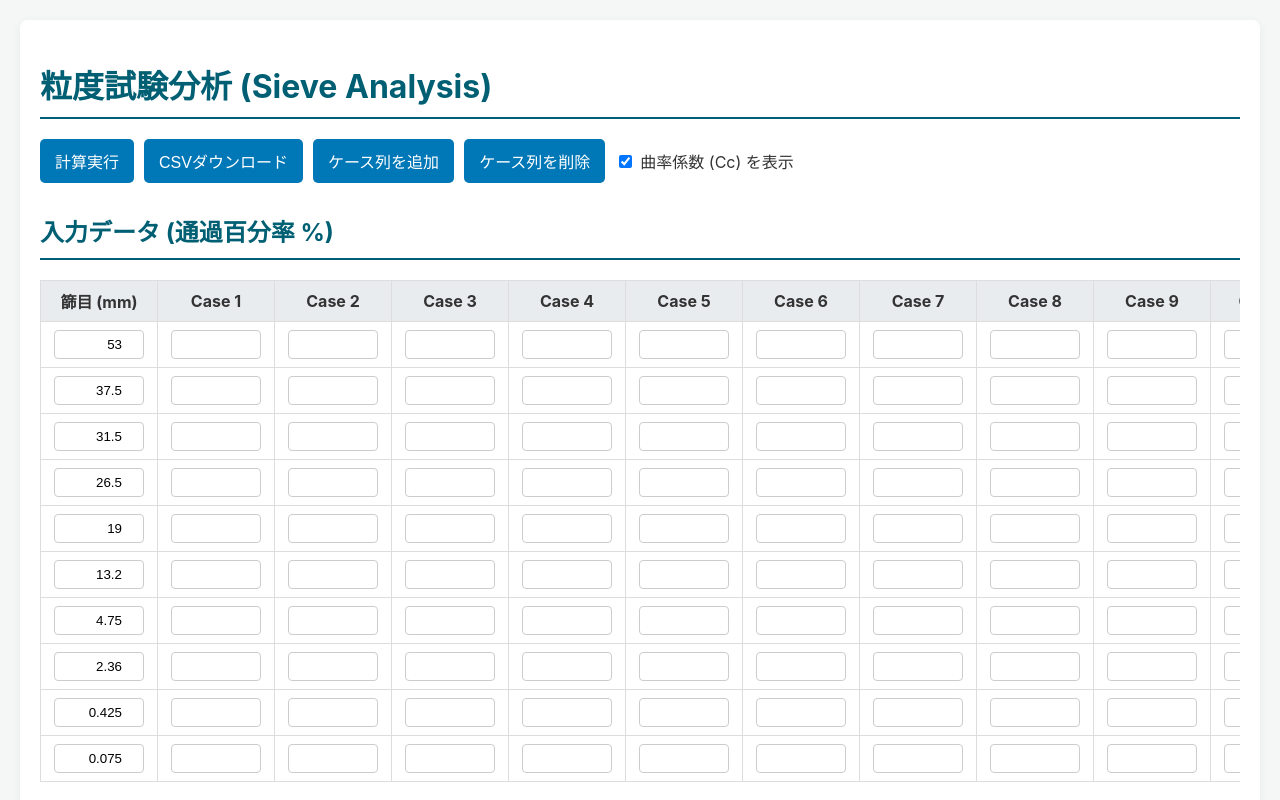
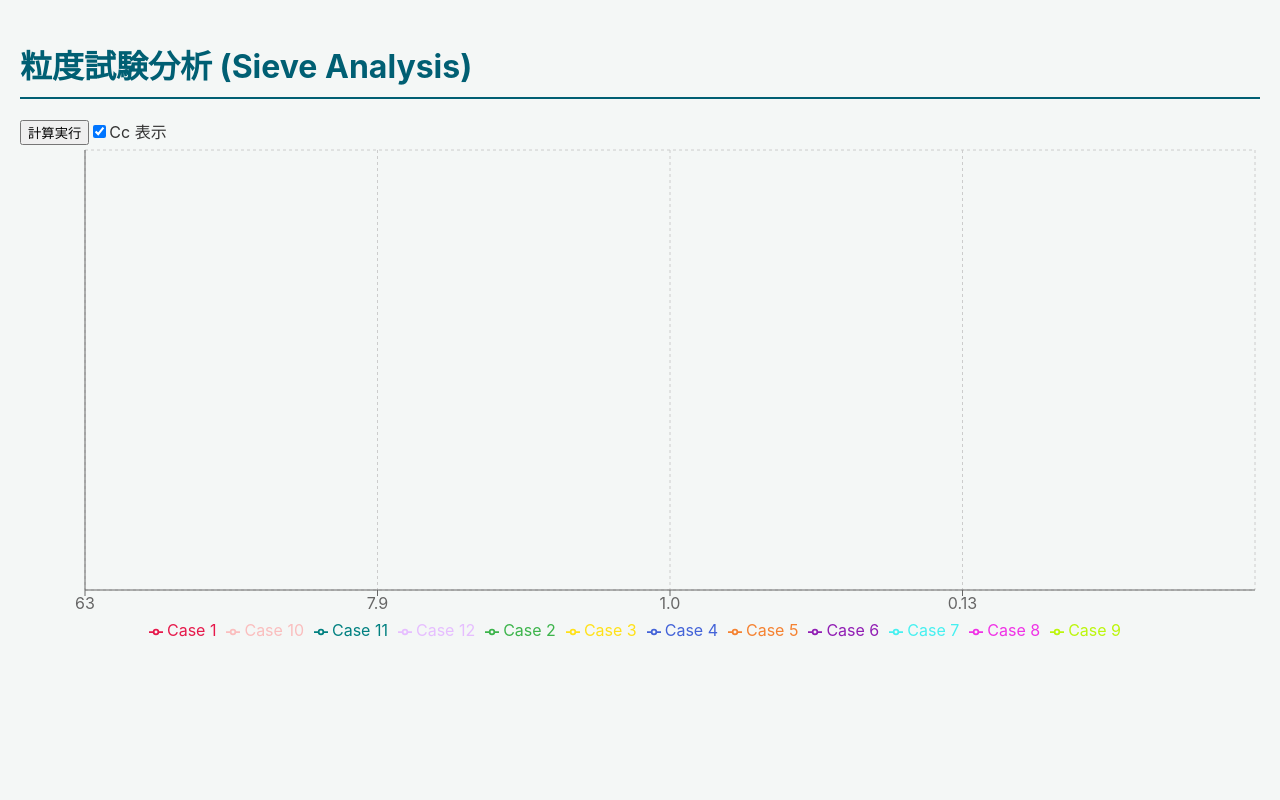
Before and after one commit to kanacyu99/KINTOUKEISUU, a React (Vite) app in the folder sieve-analysis-app/: page / in a window 1280 px wide. Shown: the top 800 px of the page. Built offline with nearby package versions, Linux system fonts and the light colour scheme.

Commit message:
Update App.tsx

```diff
--- a/sieve-analysis-app/src/App.tsx
+++ b/sieve-analysis-app/src/App.tsx
@@ -12,7 +12,9 @@ import {
   ResponsiveContainer,
 } from 'recharts';
 
-// Type definitions
+/* =========================
+   型定義
+========================= */
 type SieveData = {
   sieveSize: number;
   [key: string]: number | string;
@@ -33,13 +35,15 @@ type ValidationMessage = {
   message: string;
   type: 'error' | 'warning';
 };
-// Workaround for Recharts typing issues, since TooltipProps seems broken in the current version
+
+/* =========================
+   Tooltip 用ワークアラウンド
+========================= */
 interface CustomTooltipPayload {
   name: string;
   value: number;
   dataKey?: string;
   color?: string;
-  payload?: object; // Add other potential properties to be safe
 }
 
 interface CustomTooltipProps {
@@ -48,379 +52,183 @@ interface CustomTooltipProps {
   label?: number | string;
 }
 
-// Custom Tooltip Component
 const CustomTooltip = ({ active, payload, label }: CustomTooltipProps) => {
   if (active && payload && payload.length && typeof label === 'number') {
-    // Reverse the log transformation to get the original sieve size
     const originalSieveSize = Math.pow(10, label);
 
     return (
       <div className="custom-tooltip">
-        <p className="label">{`粒径: ${originalSieveSize.toFixed(3)} mm`}</p>
-        {payload.map((pld) => {
-          // Only show tooltip for cases with actual data for this point
-          if (pld.value !== null && pld.value !== undefined && pld.dataKey) {
-            return (
-              <p key={pld.dataKey} style={{ color: pld.color }}>
-                {`${pld.dataKey}: ${Number(pld.value).toFixed(2)}%`}
+        <p>{`粒径: ${originalSieveSize.toFixed(3)} mm`}</p>
+        {payload.map(p =>
+          p.dataKey ? (
+            <p key={p.dataKey} style={{ color: p.color }}>
+              {`${p.dataKey}: ${Number(p.value).toFixed(2)} %`}
             </p>
-            );
-          }
-          return null;
-        })}
+          ) : null
+        )}
       </div>
     );
   }
   return null;
 };
 
-
-// Initial data
-const initialSieveSizes: number[] = [53, 37.5, 31.5, 26.5, 19, 13.2, 4.75, 2.36, 0.425, 0.075];
-const initialCases: string[] = Array.from({ length: 12 }, (_, i) => `Case ${i + 1}`);
+/* =========================
+   初期データ
+========================= */
+const initialSieveSizes = [53, 37.5, 31.5, 26.5, 19, 13.2, 4.75, 2.36, 0.425, 0.075];
+const initialCases = Array.from({ length: 12 }, (_, i) => `Case ${i + 1}`);
 
 const initialSieveData: SieveData[] = initialSieveSizes.map(size => ({
   sieveSize: size,
-  ...initialCases.reduce((acc, caseName) => ({ ...acc, [caseName]: '' }), {})
+  ...initialCases.reduce((acc, c) => ({ ...acc, [c]: '' }), {}),
 }));
 
 const chartColors = [
   '#e6194B', '#3cb44b', '#ffe119', '#4363d8', '#f58231', '#911eb4',
   '#46f0f0', '#f032e6', '#bcf60c', '#fabebe', '#008080', '#e6beff',
-  '#9A6324', '#fffac8', '#800000', '#aaffc3', '#808080', '#ffd8b1',
-  '#000075', '#a9a9a9'
 ];
 
+/* =========================
+   App
+========================= */
 function App() {
   const [sieveData, setSieveData] = useState<SieveData[]>(initialSieveData);
   const [cases, setCases] = useState<string[]>(initialCases);
   const [results, setResults] = useState<ResultData[]>([]);
-  const [validationMessages, setValidationMessages] = useState<ValidationMessage[]>([]);
-  const [showCc, setShowCc] = useState<boolean>(true);
-  const [visibleCases, setVisibleCases] = useState<Record<string, boolean>>(
-    initialCases.reduce((acc, caseName) => ({ ...acc, [caseName]: true }), {})
+  const [messages, setMessages] = useState<ValidationMessage[]>([]);
+  const [showCc, setShowCc] = useState(true);
+  const [visible, setVisible] = useState<Record<string, boolean>>(
+    initialCases.reduce((a, c) => ({ ...a, [c]: true }), {})
   );
 
   const handleLegendClick = (e: LegendPayload) => {
-    const key = e.dataKey;
-    // The dataKey can be a function, but we only care about strings
-    if (typeof key === 'string') {
-      setVisibleCases(prev => ({ ...prev, [key]: !prev[key] }));
+    if (typeof e.dataKey === 'string') {
+      setVisible(v => ({ ...v, [e.dataKey as string]: !v[e.dataKey as string] }));
     }
   };
 
-  const handleInputChange = (rowIndex: number, caseName: string, value: string) => {
-    const newData = [...sieveData];
-    newData[rowIndex] = { ...newData[rowIndex], [caseName]: value };
-    setSieveData(newData);
-    validateData(newData);
-  };
+  const validate = (data: SieveData[]) => {
+    const errs: ValidationMessage[] = [];
+    const sorted = [...data].sort((a, b) => b.sieveSize - a.sieveSize);
 
-  const handleSieveSizeChange = (rowIndex: number, value: string) => {
-    const newData = [...sieveData];
-    const newSize = parseFloat(value);
-    newData[rowIndex].sieveSize = isNaN(newSize) ? 0 : newSize;
-    newData.sort((a, b) => b.sieveSize - a.sieveSize);
-    setSieveData(newData);
-    validateData(newData);
-  };
+    cases.forEach(c => {
+      let prev: number | null = null;
+      sorted.forEach(row => {
+        const idx = data.findIndex(d => d.sieveSize === row.sieveSize);
+        const v = parseFloat(row[c] as string);
+        if (isNaN(v)) return;
 
-  const validateData = (data: SieveData[]) => {
-    const messages: ValidationMessage[] = [];
-    const sortedData = [...data].sort((a, b) => b.sieveSize - a.sieveSize);
-
-    cases.forEach(caseName => {
-      let lastValue: number | null = null;
-      sortedData.forEach(row => {
-        const originalRowIndex = data.findIndex(d => d.sieveSize === row.sieveSize);
-        const valueStr = row[caseName] as string;
-        if (!valueStr || valueStr.trim() === '') {
-          // Reset lastValue for the next valid point in the same case
-          // lastValue = null; // This logic might be too strict if we allow gaps. Let's keep it simple.
-          return;
+        if (v < 0 || v > 100) {
+          errs.push({ rowIndex: idx, caseName: c, message: '0–100のみ', type: 'error' });
         }
-        const value = parseFloat(valueStr);
-        if (isNaN(value) || value < 0 || value > 100) {
-          messages.push({ rowIndex: originalRowIndex, caseName, message: `0-100の値を入力`, type: 'error' });
-        } else { // Only check for monotonic decrease if the value is valid
-            if (lastValue !== null && value > lastValue) {
-              messages.push({ rowIndex: originalRowIndex, caseName, message: `単調減少違反`, type: 'warning' });
+        if (prev !== null && v > prev) {
+          errs.push({ rowIndex: idx, caseName: c, message: '単調減少違反', type: 'warning' });
         }
-             lastValue = value;
-        }
+        prev = v;
       });
     });
 
-    setValidationMessages(messages);
-    return !messages.some(msg => msg.type === 'error');
+    setMessages(errs);
+    return !errs.some(e => e.type === 'error');
   };
-  const getDValue = (data: { passing: number; sieveSize: number }[], targetPercentage: number): number | string => {
-    // Ensure data is sorted by sieve size descending (largest first)
-    const sortedBySize = [...data].sort((a, b) => b.sieveSize - a.sieveSize);
 
-    // Then sort by passing percentage ascending for interpolation logic
-    const sortedByPassing = [...sortedBySize].sort((a, b) => a.passing - b.passing);
+  const getD = (data: { sieveSize: number; passing: number }[], target: number) => {
+    const s = [...data].sort((a, b) => a.passing - b.passing);
+    if (s.length < 2) return 'N/A';
+    if (target < s[0].passing || target > s[s.length - 1].passing) return '範囲外';
 
-    if (sortedByPassing.length < 2) return "データ不足";
-
-    // Check if target is outside the range of measured percentages
-    const minPassing = sortedByPassing[0].passing;
-    const maxPassing = sortedByPassing[sortedByPassing.length - 1].passing;
-    if (targetPercentage < minPassing || targetPercentage > maxPassing) {
-        return "範囲外";
+    let p1 = s[0], p2 = s[s.length - 1];
+    for (let i = 0; i < s.length; i++) {
+      if (s[i].passing <= target) p1 = s[i];
+      if (s[i].passing >= target) { p2 = s[i]; break; }
     }
 
-    // Find the two points to interpolate between
-    let p1: { passing: number; sieveSize: number } | null = null;
-    let p2: { passing: number; sieveSize: number } | null = null;
-    for (let i = 0; i < sortedByPassing.length; i++) {
-        if (sortedByPassing[i].passing <= targetPercentage) {
-            p1 = sortedByPassing[i];
-        }
-        if (sortedByPassing[i].passing >= targetPercentage && p2 === null) {
-            p2 = sortedByPassing[i];
-        }
-    }
-
-    // If target is exactly one of the points
-    if (p1 && p1.passing === targetPercentage) return p1.sieveSize;
-    if (p2 && p2.passing === targetPercentage) return p2.sieveSize;
-
-    if (!p1 || !p2 || p1 === p2) {
-        // This can happen if all points are on one side of the target,
-        // which should be caught by the range check, but as a fallback:
-        return "計算不可";
-    }
-
-    // Log-linear interpolation
-    const logD1 = Math.log10(p1.sieveSize);
-    const logD2 = Math.log10(p2.sieveSize);
-
-    if (p2.passing === p1.passing) {
-        return p1.sieveSize; // Avoid division by zero
-    }
-
-    const logD = logD1 + (logD2 - logD1) * (targetPercentage - p1.passing) / (p2.passing - p1.passing);
+    const logD =
+      Math.log10(p1.sieveSize) +
+      (Math.log10(p2.sieveSize) - Math.log10(p1.sieveSize)) *
+      ((target - p1.passing) / (p2.passing - p1.passing));
 
     return Math.pow(10, logD);
   };
 
-  const handleCalculate = () => {
-    if (!validateData(sieveData)) {
-      alert("入力エラーがあります。計算を実行する前に修正してください。");
+  const calculate = () => {
+    if (!validate(sieveData)) {
+      alert('入力エラーがあります');
       return;
     }
-    const newResults: ResultData[] = cases.map(caseName => {
-      const validData = sieveData
-        .map(row => ({
-          sieveSize: row.sieveSize,
-          passing: parseFloat(row[caseName] as string),
-        }))
-        .filter(item => !isNaN(item.passing) && item.sieveSize > 0);
 
-      if (validData.length < 2) {
-        return { caseName, D10: "N/A", D30: "N/A", D60: "N/A", Cu: "N/A", Cc: "N/A" };
-      }
+    setResults(
+      cases.map(c => {
+        const d = sieveData
+          .map(r => ({ sieveSize: r.sieveSize, passing: parseFloat(r[c] as string) }))
+          .filter(v => !isNaN(v.passing) && v.sieveSize > 0);
 
-      const D10 = getDValue(validData, 10);
-      const D30 = getDValue(validData, 30);
-      const D60 = getDValue(validData, 60);
+        if (d.length < 2) return { caseName: c, D10: 'N/A', D30: 'N/A', D60: 'N/A', Cu: 'N/A', Cc: 'N/A' };
 
-      let Cu: number | string = "N/A";
-      let Cc: number | string = "N/A";
+        const D10 = getD(d, 10);
+        const D30 = getD(d, 30);
+        const D60 = getD(d, 60);
 
-      if (typeof D10 === 'number' && typeof D60 === 'number' && D10 > 0) {
-        Cu = D60 / D10;
-        if (typeof D30 === 'number') {
-          Cc = (D30 * D30) / (D10 * D60);
-        }
-      }
+        const Cu = typeof D10 === 'number' && typeof D60 === 'number' ? D60 / D10 : 'N/A';
+        const Cc =
+          typeof D10 === 'number' && typeof D30 === 'number' && typeof D60 === 'number'
+            ? (D30 * D30) / (D10 * D60)
+            : 'N/A';
 
-      return { caseName, D10, D30, D60, Cu, Cc };
-    });
-    setResults(newResults);
+        return { caseName: c, D10, D30, D60, Cu, Cc };
+      })
+    );
   };
 
-  const handleAddCase = () => {
-    const newCaseName = `Case ${cases.length + 1}`;
-    setCases([...cases, newCaseName]);
-    setSieveData(sieveData.map(row => ({...row, [newCaseName]: ''})));
-    setVisibleCases({...visibleCases, [newCaseName]: true });
+  const chartData = useMemo(() => {
+    return sieveData
+      .map(r => {
+        const row: any = {
+          sieveSize: r.sieveSize,
+          logSieveSize: r.sieveSize > 0 ? Math.log10(r.sieveSize) : null,
         };
-
-  const handleRemoveCase = () => {
-    if (cases.length <= 1) return;
-    const lastCaseName = cases.pop()!;
-    setCases([...cases]);
-    setSieveData(sieveData.map(row => {
-      const newRow = {...row};
-      delete newRow[lastCaseName];
-      return newRow;
-    }));
-    const newVisibleCases = {...visibleCases};
-    delete newVisibleCases[lastCaseName];
-    setVisibleCases(newVisibleCases);
-  };
-
-  const handleDownloadCsv = () => {
-    const csvData = Papa.unparse({
-      fields: ['Sieve Size (mm)', ...cases],
-      data: sieveData
-    }) + '\n\n' + Papa.unparse({
-      fields: ['Case', 'D10', 'D30', 'D60', 'Cu', ...(showCc ? ['Cc'] : [])],
-      data: results.map(r => {
-        const row = { Case: r.caseName, D10: r.D10, D30: r.D30, D60: r.D60, Cu: r.Cu };
-        return showCc ? {...row, Cc: r.Cc} : row;
+        cases.forEach(c => {
+          const v = parseFloat(r[c] as string);
+          row[c] = isNaN(v) ? null : Math.max(0, Math.min(100, v));
+        });
+        return row;
       })
-    });
-    const blob = new Blob([`\uFEFF${csvData}`], { type: 'text/csv;charset=utf-8;' });
-    const link = document.createElement('a');
-    link.href = URL.createObjectURL(blob);
-    link.download = 'sieve_analysis_data.csv';
-    link.click();
-  };
-
-  const plottableCases = useMemo(() => {
-    return cases.filter(caseName => {
-      const validPoints = sieveData.filter(row => {
-        const value = parseFloat(row[caseName] as string);
-        return !isNaN(value) && row.sieveSize > 0;
-      });
-      return validPoints.length >= 2;
-    });
+      .filter(r => r.sieveSize > 0)
+      .sort((a, b) => b.sieveSize - a.sieveSize);
   }, [sieveData, cases]);
 
+  return (
+    <div>
+      <h1>粒度試験分析 (Sieve Analysis)</h1>
 
-  const chartData = useMemo(() => {
-    const processedData = sieveData
-      .map(row => {
-        const newRow: { sieveSize: number; logSieveSize: number; [key: string]: number | null } = {
-          sieveSize: row.sieveSize,
-          logSieveSize: row.sieveSize > 0 ? Math.log10(row.sieveSize) : -Infinity,
-        };
-        cases.forEach(caseName => {
-          const valueStr = row[caseName] as string;
-          if (valueStr === null || valueStr.trim() === '' || isNaN(parseFloat(valueStr))) {
-            newRow[caseName] = null; // Use null for recharts to create gaps in the line
-          } else {
-            const value = parseFloat(valueStr);
-            // Clamping values to 0-100 range
-            newRow[caseName] = Math.max(0, Math.min(100, value));
-          }
-        });
-        return newRow;
-      })
-      .filter(row => row.sieveSize > 0);
+      <button onClick={calculate}>計算実行</button>
+      <label>
+        <input type="checkbox" checked={showCc} onChange={() => setShowCc(!showCc)} />
+        Cc 表示
+      </label>
 
-    // Sort by sieveSize in descending order to ensure the line is drawn correctly
-    processedData.sort((a, b) => b.sieveSize - a.sieveSize);
-
-    return processedData;
-  }, [sieveData, cases]);
-  return (
-    <div className="App">
-      <h1>粒度試験分析 (Sieve Analysis)</h1>
-      <div className="controls">
-        <button onClick={handleCalculate}>計算実行</button>
-        <button onClick={handleDownloadCsv}>CSVダウンロード</button>
-        <button onClick={handleAddCase}>ケース列を追加</button>
-        <button onClick={handleRemoveCase} disabled={cases.length <= 1}>ケース列を削除</button>
-        <label><input type="checkbox" checked={showCc} onChange={() => setShowCc(!showCc)} /> 曲率係数 (Cc) を表示</label>
-      </div>
-
-      <h2>入力データ (通過百分率 %)</h2>
-      <div className="table-container">
-        <table>
-          <thead>
-            <tr>
-              <th>篩目 (mm)</th>
-              {cases.map(caseName => <th key={caseName}>{caseName}</th>)}
-            </tr>
-          </thead>
-          <tbody>
-            {sieveData.map((row, rowIndex) => (
-              <tr key={rowIndex}>
-                <td><input type="number" value={row.sieveSize} onChange={(e) => handleSieveSizeChange(rowIndex, e.target.value)} className="sieve-size-input" /></td>
-                {cases.map(caseName => {
-                  const msg = validationMessages.find(m => m.rowIndex === rowIndex && m.caseName === caseName);
-                  return (
-                    <td key={caseName} className={msg ? `cell-${msg.type}` : ''} title={msg?.message}>
-                      <input type="number" value={row[caseName]} onChange={(e) => handleInputChange(rowIndex, caseName, e.target.value)} min="0" max="100" step="any" />
-                    </td>
-                  );
-                })}
-              </tr>
-            ))}
-          </tbody>
-        </table>
-      </div>
-
-      {results.length > 0 && (
-        <>
-          <h2>計算結果</h2>
-          <div className="table-container">
-            <table>
-              <thead>
-                <tr>
-                  <th>ケース</th>
-                  <th>D10 (mm)</th>
-                  <th>D30 (mm)</th>
-                  <th>D60 (mm)</th>
-                  <th>均等係数 (Cu)</th>
-                  {showCc && <th>曲率係数 (Cc)</th>}
-                </tr>
-              </thead>
-              <tbody>
-                {results.map(res => (
-                  <tr key={res.caseName}>
-                    <td>{res.caseName}</td>
-                    <td>{typeof res.D10 === 'number' ? res.D10.toFixed(3) : res.D10}</td>
-                    <td>{typeof res.D30 === 'number' ? res.D30.toFixed(3) : res.D30}</td>
-                    <td>{typeof res.D60 === 'number' ? res.D60.toFixed(3) : res.D60}</td>
-                    <td>{typeof res.Cu === 'number' ? res.Cu.toFixed(2) : res.Cu}</td>
-                    {showCc && <td>{typeof res.Cc === 'number' ? res.Cc.toFixed(2) : res.Cc}</td>}
-                  </tr>
-                ))}
-              </tbody>
-            </table>
-          </div>
-        </>
-      )}
-
-      <h2>粒度曲線グラフ</h2>
-      <div className="chart-container">
       <ResponsiveContainer width="100%" height={500}>
         <LineChart data={chartData}>
           <CartesianGrid strokeDasharray="3 3" />
           <XAxis
             dataKey="logSieveSize"
             type="number"
-              domain={['dataMin', 'dataMax']}
-              reversed={true}
-              label={{ value: "粒径 (mm) [対数スケール]", position: 'insideBottom', offset: -15 }}
-              tickFormatter={(tick) => String(parseFloat(Math.pow(10, tick).toPrecision(2)))}
-              allowDuplicatedCategory={false}
+            reversed
+            tickFormatter={t => Math.pow(10, t).toPrecision(2)}
           />
-            <YAxis label={{ value: "通過百分率 (%)", angle: -90, position: 'insideLeft' }} domain={[0, 100]} ticks={[0, 10, 20, 30, 40, 50, 60, 70, 80, 90, 100]}/>
+          <YAxis domain={[0, 100]} />
           <Tooltip content={<CustomTooltip />} />
           <Legend onClick={handleLegendClick} />
-            {plottableCases.map((caseName) => {
-              const caseIndex = cases.findIndex(c => c === caseName);
-              return (
+          {cases.map((c, i) => (
             <Line
-                  key={caseName}
-                  type="monotone"
-                  dataKey={caseName}
-                  stroke={visibleCases[caseName] ? chartColors[caseIndex % chartColors.length] : 'transparent'}
-                  strokeWidth={2}
+              key={c}
+              dataKey={c}
+              stroke={visible[c] ? chartColors[i % chartColors.length] : 'transparent'}
               dot={{ r: 3 }}
-                  connectNulls={false} // Do not connect points with null values in between
             />
-              );
-            })}
+          ))}
         </LineChart>
       </ResponsiveContainer>
-      </div>
     </div>
   );
 }
```
Lines whose indentation alone changed are shown as unchanged.
